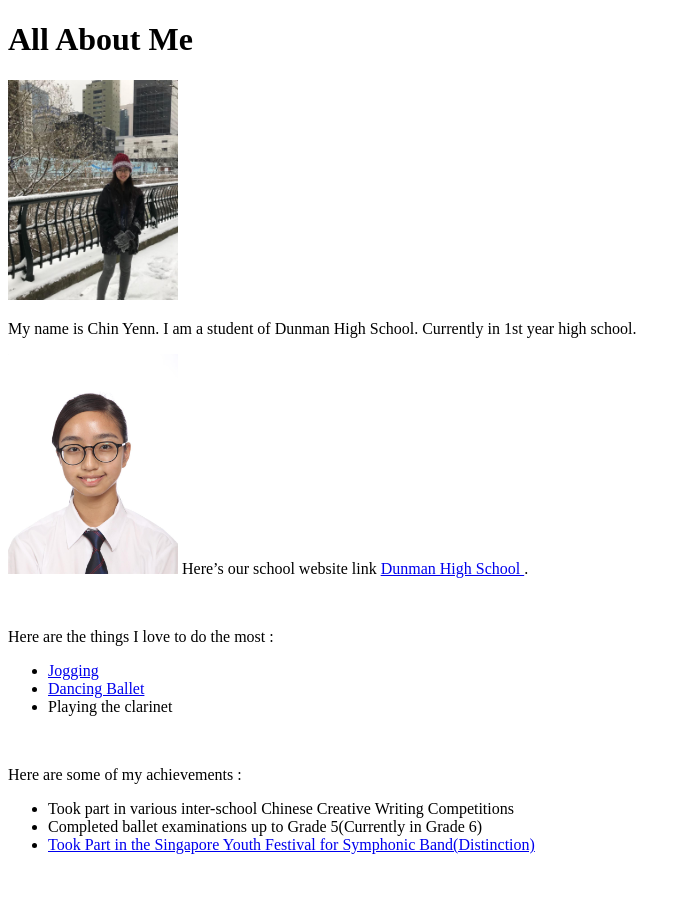
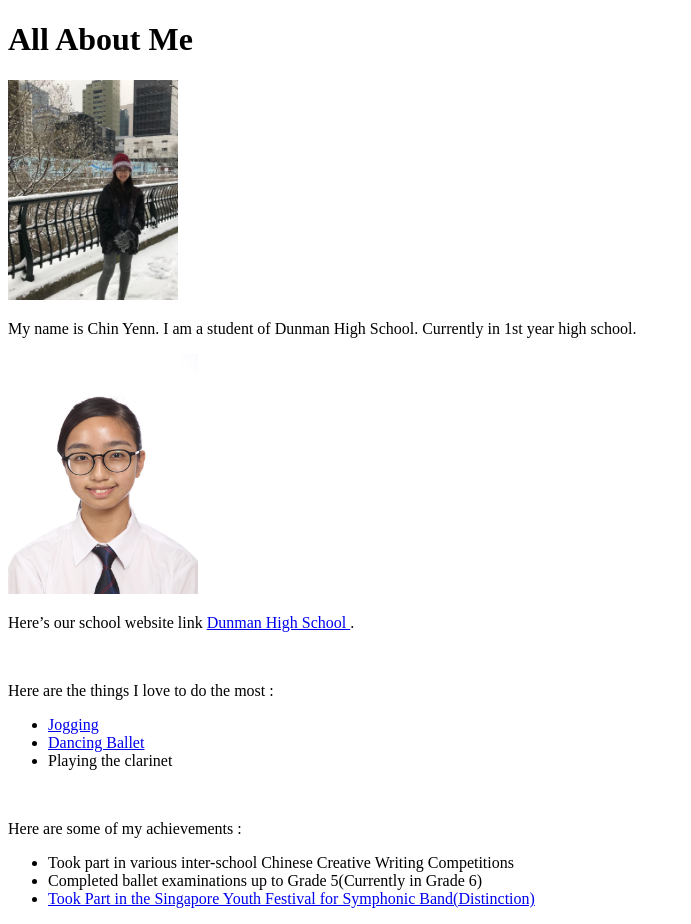
Before and after one commit to dhschinyenn/dhschinyenn.github.io, a plain HTML site: page index.html in a window 1280 px wide. Shown: the whole page, without its empty margins (0-691 px from the left). Before the commit the page ends 870 px from the top, so only its background shows below. Drawn offline with Linux system fonts and the light colour scheme.

Commit message:
Update index.html

```diff
--- a/index.html
+++ b/index.html
@@ -6,9 +6,9 @@
 <img src="https://raw.githubusercontent.com/dhschinyenn/dhschinyenn.github.io/master/my%20photo%202.jpg"/ height="220" width="170">
 <p>
 My name is Chin Yenn. I am a student of Dunman High School. Currently in 1st year high school. </p>
-<p>
-<img src="https://raw.githubusercontent.com/dhschinyenn/dhschinyenn.github.io/master/my%20photo.jpg"/ height="220" width="170">
-Here’s our school website link <a href ="www.dhs.sg"> Dunman High School  </a>. </p>
+<img src="https://raw.githubusercontent.com/dhschinyenn/dhschinyenn.github.io/master/my%20photo.jpg"/ height="240" width="190">
+<br>
+<p>Here’s our school website link <a href ="www.dhs.sg"> Dunman High School  </a>. </p>
 <br>
 <p>Here are the things I love to do the most : </p>
 <ul>
```
